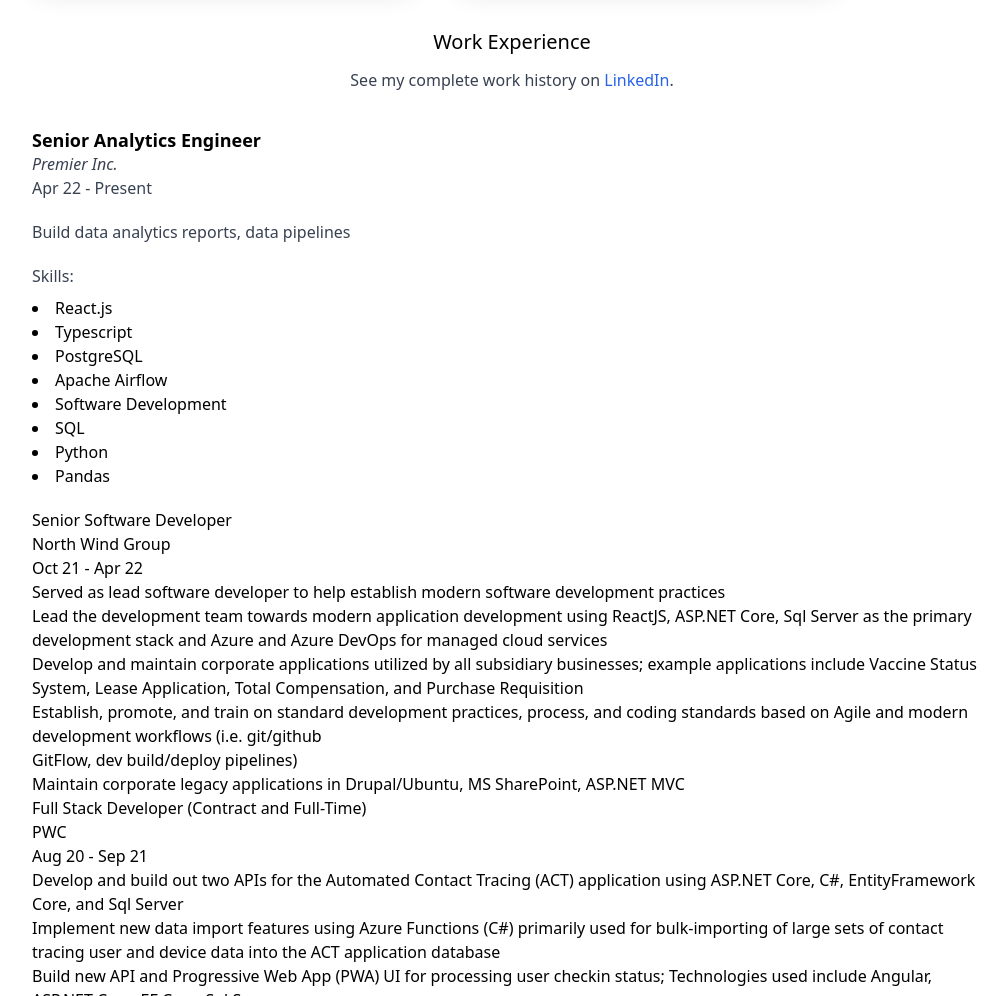
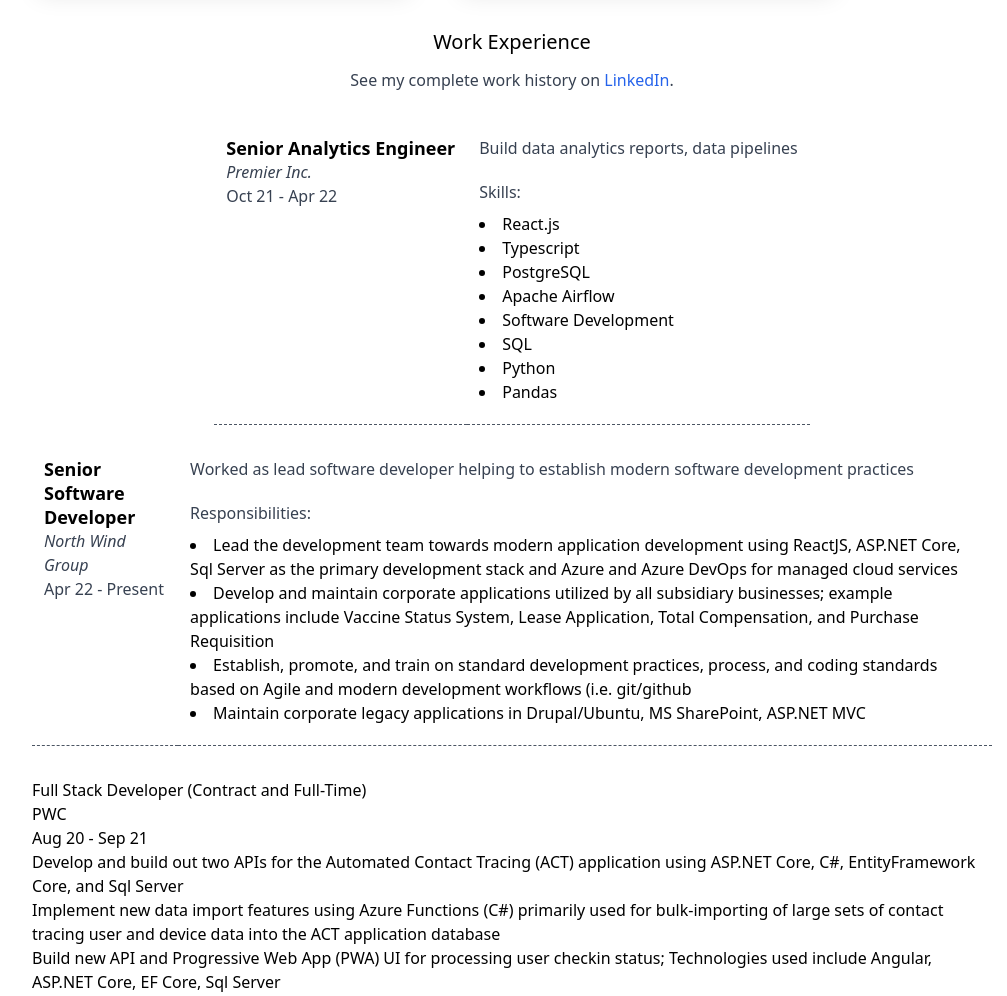
Before and after one commit to aaronshirk/gatsby-portfolio, a Gatsby site: page / in a window 1280 px wide. Shown: the part 1280-2276 px from the top of the page, without its empty margins (128-1135 px from the left). Built offline with nearby package versions, Linux system fonts and the light colour scheme; Gatsby itself is replaced by a stand-in of ours.

Commit message:
style job with flex

```diff
--- a/src/pages/index.js
+++ b/src/pages/index.js
@@ -132,18 +132,19 @@
 
           {/* Job 1 */}
           <section>
-            <div className="mb-5">
-              <h3 className="text-lg leading-6 font-semibold mt-6">
+            <div className="my-8 flex flex-col md:flex-row md:justify-center">
+              <div className="pb-5 md:px-3 md:border-b md:border-dashed md:border-b-gray-600">
+                <h3 className="text-lg leading-6 font-semibold">
                   Senior Analytics Engineer
                 </h3>
                 <p className="italic leading-6 text-md text-gray-700">
                   Premier Inc.
                 </p>
                 <p className="text-md leading-6 text-gray-700">
-                Apr 22 - Present
+                  Oct 21 - Apr 22
                 </p>
               </div>
-            <div className="mb-5">
+              <div className="pb-5 border-b border-dashed border-b-gray-600 md:px-3">
                 <p className="text-md text-gray-700 mb-5">
                   Build data analytics reports, data pipelines
                 </p>
@@ -159,21 +160,30 @@
                   <li>Pandas</li>
                 </ul>
               </div>
+            </div>
           </section>
 
           {/* Job 2 */}
           <section>
-            <div>
-              <h3>Senior Software Developer</h3>
-              <p>North Wind Group</p>
-              <p>Oct 21 - Apr 22</p>
+            <div className="my-8 flex flex-col md:flex-row md:justify-center">
+              <div className="pb-5 md:px-3 md:border-b md:border-dashed md:border-b-gray-600">
+                <h3 className="text-lg leading-6 font-semibold">
+                  Senior Software Developer
+                </h3>
+                <p className="italic leading-6 text-md text-gray-700">
+                  North Wind Group
+                </p>
+                <p className="text-md leading-6 text-gray-700">
+                  Apr 22 - Present
+                </p>
               </div>
-            <div>
-              <p>
-                Served as lead software developer to help establish modern
+              <div className="pb-5 border-b border-dashed border-b-gray-600 md:px-3">
+                <p className="text-md text-gray-700 mb-5">
+                  Worked as lead software developer helping to establish modern
                   software development practices
                 </p>
-              <ul>
+                <p className="text-md text-gray-700 mb-2">Responsibilities:</p>
+                <ul className="list-disc list-inside">
                   <li>
                     Lead the development team towards modern application
                     development using ReactJS, ASP.NET Core, Sql Server as the
@@ -181,6 +191,7 @@
                     managed cloud services
                   </li>
                   <li>
+                    {" "}
                     Develop and maintain corporate applications utilized by all
                     subsidiary businesses; example applications include Vaccine
                     Status System, Lease Application, Total Compensation, and
@@ -191,12 +202,12 @@
                     practices, process, and coding standards based on Agile and
                     modern development workflows (i.e. git/github
                   </li>
-                <li>GitFlow, dev build/deploy pipelines)</li>
                   <li>
                     Maintain corporate legacy applications in Drupal/Ubuntu, MS
                     SharePoint, ASP.NET MVC
                   </li>
                 </ul>
+              </div>
             </div>
           </section>
 
```
Lines whose indentation alone changed are shown as unchanged.
